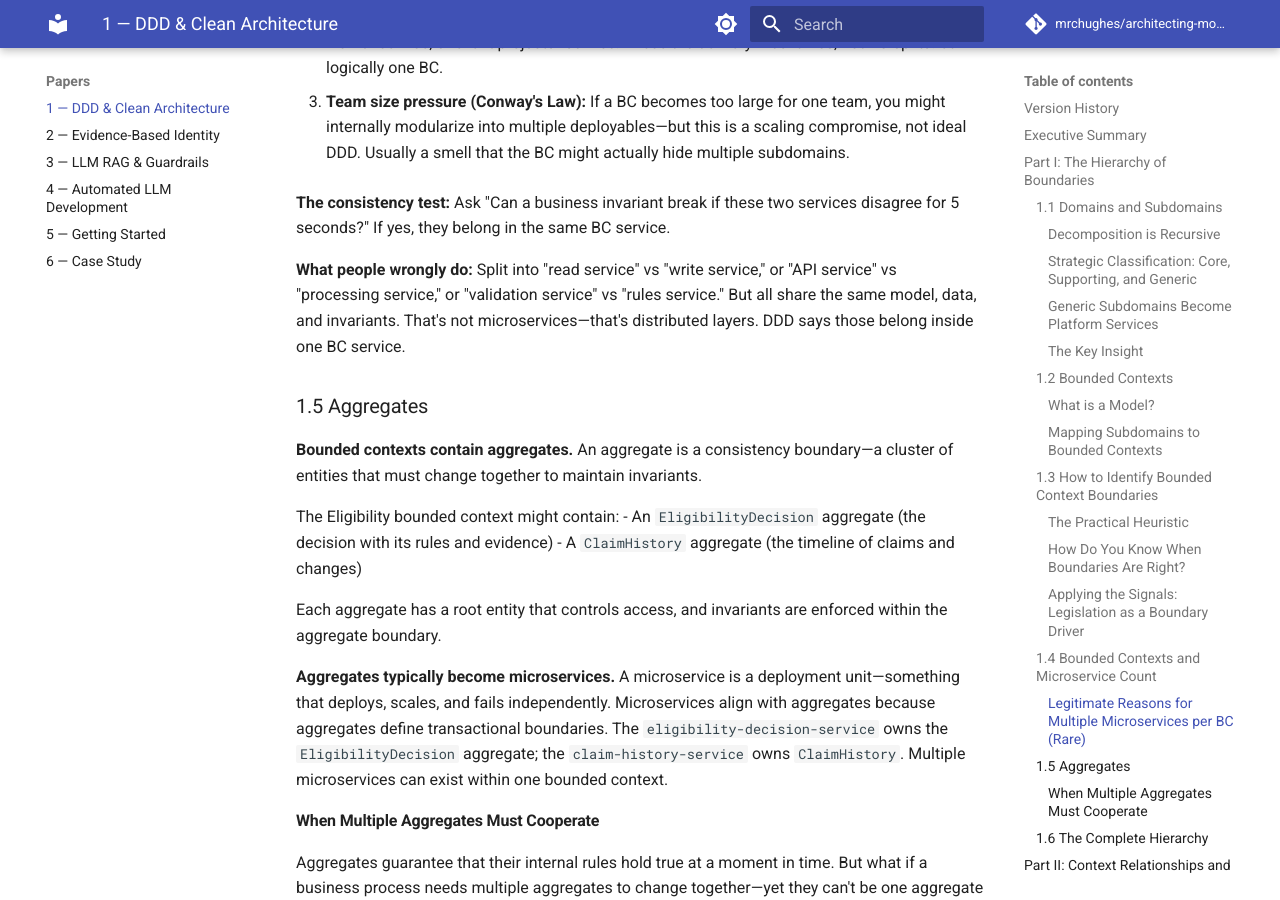
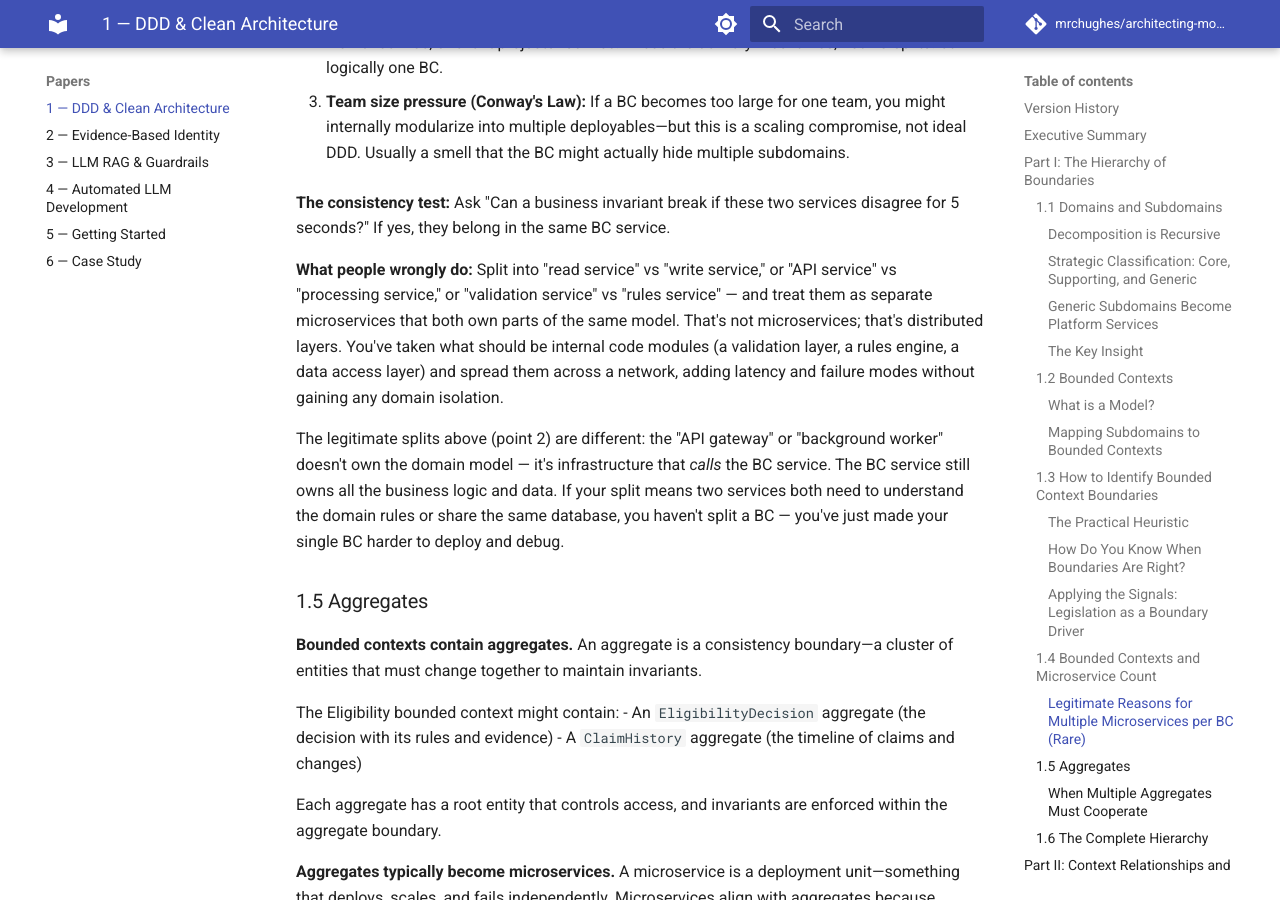
Before and after one commit to mrchughes/architecting-modern-government-services, an MkDocs documentation site: the page built from docs/Paper_1_DDD_Clean_Architecture.md, in a window 1280 px wide and 900 px high, scrolled down 13421 px. Built offline with MkDocs 1.6.1 and Material for MkDocs 9.7.7, drawn with Linux system fonts in a browser that asks for light colours; comment, search, counter and statistics services are not loaded.

Commit message:
Clarify distributed layers antipattern in §1.4
- Distinguish wrong splits (both services own parts of the model) from legitimate splits (infrastructure calls the BC service)
- Explain what you've actually done: spread code modules across a network
- Key test: if both services need domain rules or share a database, you haven't split

```diff
--- a/docs/Paper_1_DDD_Clean_Architecture.md
+++ b/docs/Paper_1_DDD_Clean_Architecture.md
@@ -354,7 +354,9 @@ Inside a BC, objects reference each other freely, transactions make sense, invar
 
 **The consistency test:** Ask "Can a business invariant break if these two services disagree for 5 seconds?" If yes, they belong in the same BC service.
 
-**What people wrongly do:** Split into "read service" vs "write service," or "API service" vs "processing service," or "validation service" vs "rules service." But all share the same model, data, and invariants. That's not microservices—that's distributed layers. DDD says those belong inside one BC service.
+**What people wrongly do:** Split into "read service" vs "write service," or "API service" vs "processing service," or "validation service" vs "rules service" — and treat them as separate microservices that both own parts of the same model. That's not microservices; that's distributed layers. You've taken what should be internal code modules (a validation layer, a rules engine, a data access layer) and spread them across a network, adding latency and failure modes without gaining any domain isolation.
+
+The legitimate splits above (point 2) are different: the "API gateway" or "background worker" doesn't own the domain model — it's infrastructure that *calls* the BC service. The BC service still owns all the business logic and data. If your split means two services both need to understand the domain rules or share the same database, you haven't split a BC — you've just made your single BC harder to deploy and debug.
 
 ### 1.5 Aggregates
 
```
Also changed, not shown: Paper_1_DDD_Clean_Architecture.md (+3 -1 lines).
